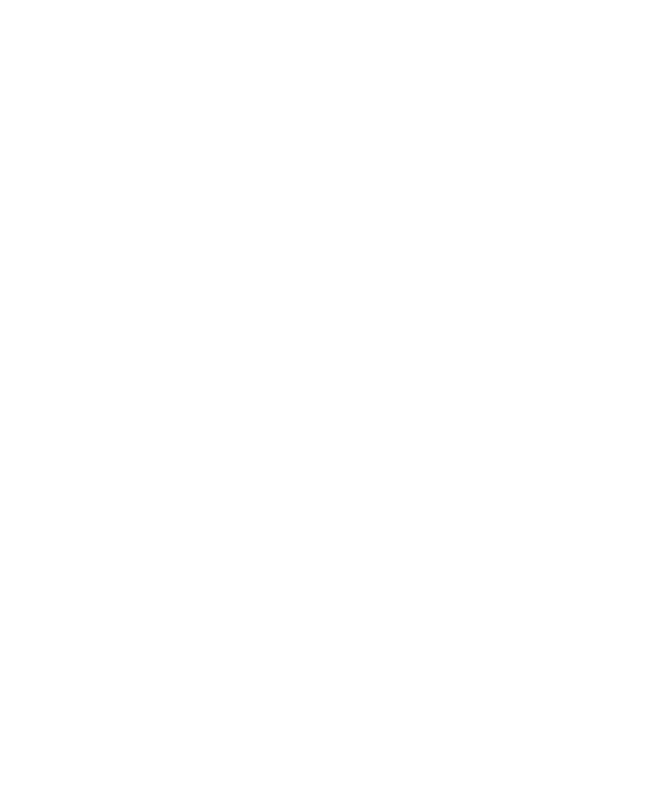
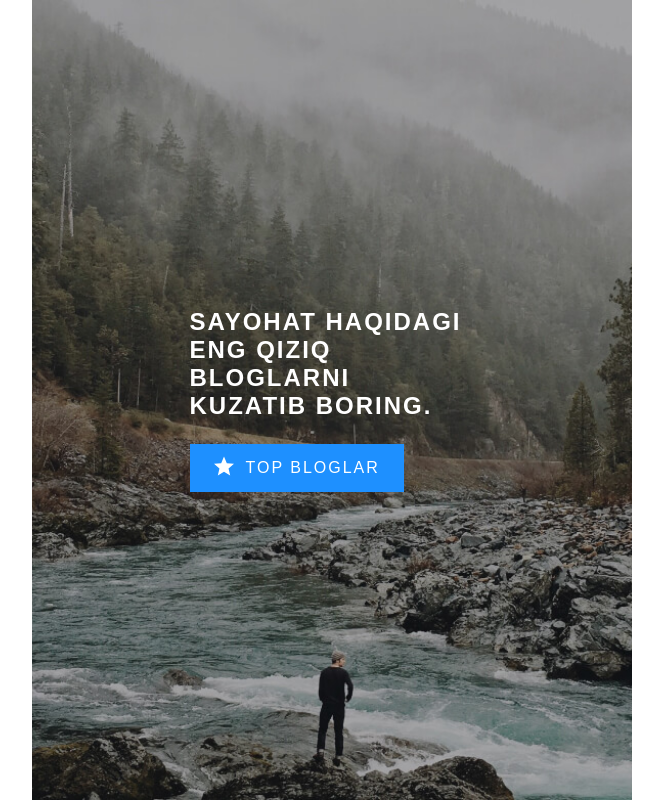
Before and after one commit to Abdukarim27/exercise-articles-bg-pseudelement, a plain HTML site: page index.html in a window 1280 px wide. Shown: the whole page, without its empty margins (8-671 px from the left). Drawn offline with Linux system fonts and the light colour scheme.

Commit message:
Add hero part

```diff
--- a/css/style.css
+++ b/css/style.css
@@ -44,4 +44,87 @@ img {
 /* MAIN-CONTENT */
 .main-content {
   flex-grow: 1;
+  display: flex;
+  flex-direction: column;
 }
+
+
+/* GLOBAL-WRAPPER */
+.global-wrapper {
+  flex-grow: 1;
+  display: flex;
+  width: 100%;
+  max-width: 1200px;
+  margin-left: auto;
+  margin-right: auto;
+}
+
+
+/* HERO */
+.hero {
+  display: flex;
+  justify-content: center;
+  align-items: center;
+  width: 100%;
+  max-width: 600px;
+  background-image: url("../img/left-bg.jpg");
+  background-repeat: no-repeat;
+  background-size: cover;
+  background-position: center bottom;
+}
+
+.hero-content {
+  max-width: 285px;
+}
+
+.hero-heading {
+  margin-top: 0;
+  margin-bottom: 24px;
+  font-size: 24px;
+  line-height: normal;
+  letter-spacing: 2px;
+  color: #fff;
+  text-transform: uppercase;
+}
+
+.hero-link {
+  display: inline-block;
+  background-color: #1e90ff;
+  color: #fff;
+  text-decoration: none;
+  text-transform: uppercase;
+  letter-spacing: 2px;
+}
+
+.hero-link-inner::before {
+  width: 20px;
+  height: 20px;
+  margin-right: 12px;
+  background-image: url("../img/icon-star.svg");
+  background-repeat: no-repeat;
+  background-size: contain;
+  background-position: center center;
+  content: "";
+}
+
+.hero-link-inner {
+  display: flex;
+  padding: 12px 24px;
+}
+
+.hero-link-text {
+}
+
+
+/* RETINA BG */
+@media
+only screen and (-webkit-min-device-pixel-ratio: 2),
+only screen and (   min--moz-device-pixel-ratio: 2),
+only screen and (     -o-min-device-pixel-ratio: 2/1),
+only screen and (        min-device-pixel-ratio: 2),
+only screen and (                min-resolution: 192dpi),
+only screen and (                min-resolution: 2dppx) {
+  .hero {
+    background-image: url("../img/left-bg@2x.jpg");
+  }
+}
--- a/index.html
+++ b/index.html
@@ -1,10 +1,10 @@
 <!DOCTYPE html>
-<html lang="en">
+<html lang="uz">
 <head>
   <meta charset="UTF-8">
   <meta http-equiv="X-UA-Compatible" content="IE=edge">
   <meta name="viewport" content="width=device-width, initial-scale=1.0">
-  <title>Project</title>
+  <title>Sayohat haqida sayt</title>
 
   <!-- Stylesheets -->
   <link rel="stylesheet" href="css/normalize.css">
@@ -13,6 +13,24 @@
 <body>
 
 
+  <main class="main-content">
+    <div class="global-wrapper">
+
+      <!-- HERO -->
+      <div class="hero">
+        <div class="hero-content">
+          <h1 class="hero-heading">Sayohat haqidagi eng qiziq bloglarni kuzatib boring.</h1>
+          <a class="hero-link" href="#">
+            <span class="hero-link-inner">
+              <span class="hero-link-text">Top bloglar</span>
+            </span>
+          </a>
+        </div>
+      </div>
+
+    </div>
+  </main>
+
 
   <script src="js/main.js"></script>
 </body>
```
Also changed, not shown: img/icon-star.svg (added), img/left-bg.jpg (added), img/left-bg@2x.jpg (added).
